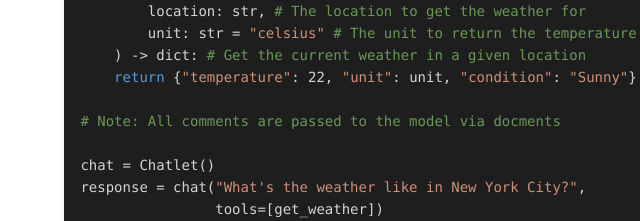
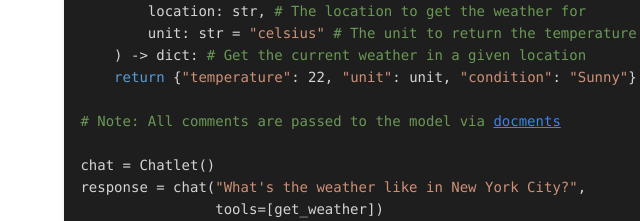
Before and after one commit to slava-vishnyakov/chatlet, a website: page docs/index.html in a window 1280 px wide. Shown: the part 1353-1574 px from the top of the page, 322-962 px from the left. Drawn offline with nearby package versions, Linux system fonts and the light colour scheme.

Commit message:
Minor doc fixes

```diff
--- a/docs/index.html
+++ b/docs/index.html
@@ -163,7 +163,7 @@ chat(<span class="python-string">"Can it use tools?"</span>)
     ) -> dict: <span class="python-comment"># Get the current weather in a given location</span>
     <span class="python-keyword">return</span> {<span class="python-string">"temperature"</span>: <span class="python-number">22</span>, <span class="python-string">"unit"</span>: unit, <span class="python-string">"condition"</span>: <span class="python-string">"Sunny"</span>}
 
-<span class="python-comment"># Note: All comments are passed to the model via docments</span>
+<span class="python-comment"># Note: All comments are passed to the model via <a href="https://fastcore.fast.ai/docments.html#docments" class="text-blue-500 underline" target="_blank">docments</a></span>
 
 chat = Chatlet()
 response = chat(<span class="python-string">"What's the weather like in New York City?"</span>,
```
